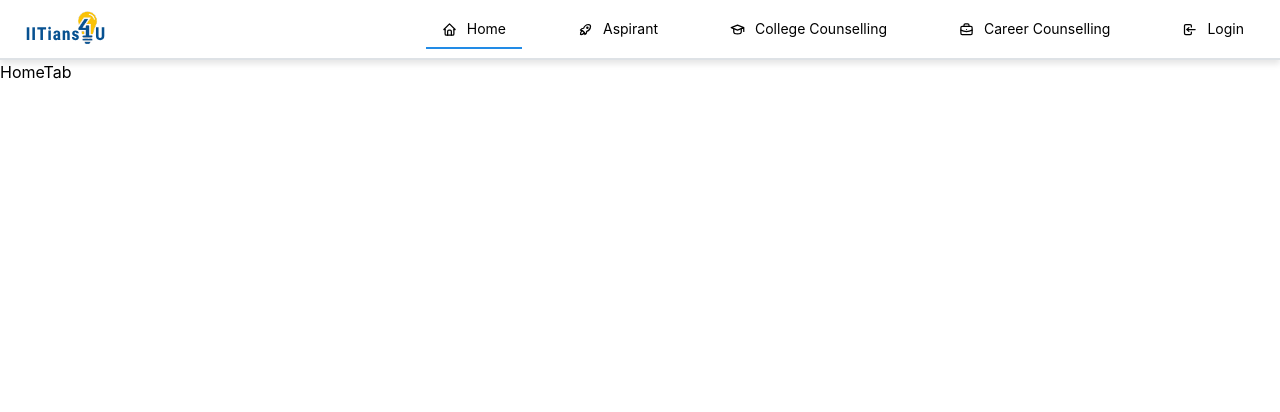
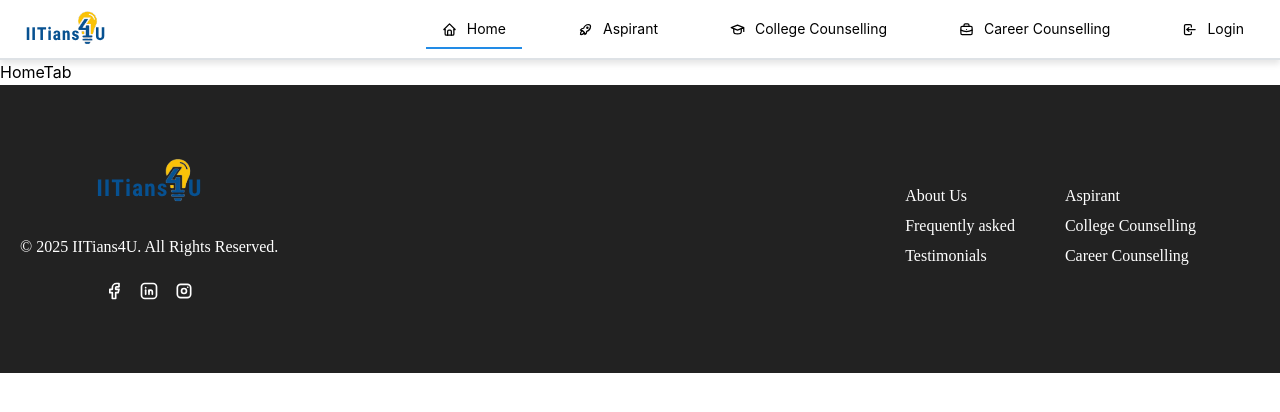
Before and after one commit to ishwar4230/iitian4u-frontend, a React (Create React App) app: page / in a window 1280 px wide. Shown: the top 412 px of the page. Built offline with nearby package versions, Linux system fonts and the light colour scheme.

Commit message:
Added Footer & css

```diff
--- a/src/HomePage.js
+++ b/src/HomePage.js
@@ -7,6 +7,9 @@ import {
   IconHome,
   IconSchool,
   IconBriefcase,
+  IconBrandFacebook,
+  IconBrandLinkedin,
+  IconBrandInstagram,
   IconLogin,
   IconUserCircle,
   IconRocket,
@@ -25,6 +28,7 @@ import Login from "./tabs/login/Login";
 import BookSlot from "./tabs/slot/BookSlot";
 import Profile from "./tabs/profile/Profile"; // Importing Profile tab
 import Logo from "./tabs/data/logo.svg";
+import "./HomePageStyle.css";
 
 const HomePage = () => {
   const [activeTab, setActiveTab] = useState("home");
@@ -71,6 +75,7 @@ const HomePage = () => {
   };
 
   return (
+    <>
     <Tabs value={activeTab} onChange={setActiveTab} style={{ width: "100%" }}>
       {/* Desktop Navbar - Hidden on Mobile */}
       {!isMobile && (
@@ -192,6 +197,33 @@ const HomePage = () => {
         )}
       </div>
     </Tabs>
+    <footer className="footer">
+  {/* Left Section */}
+  <div className="footer-left">
+    <img src={Logo} alt="IITians4U Logo" className="footer-logo" />
+    <p>© {new Date().getFullYear()} IITians4U. All Rights Reserved.</p>
+    <div className="social-icons">
+      <IconBrandFacebook size={20} />
+      <IconBrandLinkedin size={20} />
+      <IconBrandInstagram size={20} />
+    </div>
+  </div>
+
+  {/* Right Section */}
+  <div className="footer-right">
+    <ul>
+      <li><a href="/about">About Us</a></li>
+      <li><a href="/services">Frequently asked</a></li>
+      <li><a href="/contact">Testimonials</a></li>
+    </ul>
+    <ul>
+      <li><a href="/privacy">Aspirant</a></li>
+      <li><a href="/terms">College Counselling</a></li>
+      <li><a href="/faq">Career Counselling</a></li>
+    </ul>
+  </div>
+</footer>
+    </>
   );
 };
 
--- /dev/null
+++ b/src/HomePageStyle.css
@@ -0,0 +1,77 @@
+/*CODE FOR FOOTER*/
+.footer {
+    background: #222;
+    color: #fff;
+    padding: 20px;
+    height: 18rem;
+    display: flex;
+    justify-content: space-between;
+    align-items: center;
+    flex-wrap: wrap;
+    font-family:"Poppins"; /* Makes it responsive */
+  }
+
+  .footer-left {
+    display: flex;
+    flex-direction: column;
+    align-items: center;
+  }
+
+  .footer-logo {
+    width: 120px;
+    margin-bottom: 10px;
+  }
+
+  .social-icons {
+    display: flex;
+    gap: 15px;
+    margin-top: 5px;
+  }
+  .social-icons svg{
+    transition: color 0.3s ease-in-out; /* Smooth transition */
+    cursor: pointer;
+  }
+  .social-icons svg:hover{
+    color: #66b3ff;
+  }
+
+  /* Right Section */
+  .footer-right {
+    display: flex;
+    gap: 50px;
+    margin-right: 4rem; /* Adds spacing from the right */
+  }
+
+  .footer-right ul {
+    list-style: none;
+    padding: 0;
+  }
+
+  .footer-right ul li {
+    margin-bottom: 5px;
+  }
+
+  .footer-right ul li a {
+    color: #fff;
+    text-decoration: none;
+    transition: color 0.3s ease-in-out;
+  }
+  .footer-right ul li a:hover {
+    color: #66b3ff; /* Light blue shade on hover */
+  }
+
+  /* Responsive Design */
+  @media (max-width: 768px) {
+    .footer {
+      flex-direction: column;
+      align-items: center;
+      height:auto;
+      text-align: center;
+    }
+
+    .footer-right {
+      margin-right: 0; /* Removes extra spacing on mobile */
+      margin-top: 20px;
+      gap: 20px;
+    }
+  }
--- a/src/tabs/aspirant/Aspirant.js
+++ b/src/tabs/aspirant/Aspirant.js
@@ -6,6 +6,7 @@ import teamMembers from "./teamMembers.json" ; // JSON of Know Your Mentors
 import CardSlider from "./CardSlider";
 import AspirantTopImage from "../data/aspirant-page-top.png";
 import ContentAspirant from "./ContentAspirant";
+
 
 //Here the code for FAQ section in FAQitem.js is processed i.e. Integrate Q&A data stored in JSON to FAQItem component
 const FAQSection = () => {
@@ -66,6 +67,7 @@ const Aspirant = () => {
       </div>
       <h1 className="faqs-heading">Frequently asked</h1>
       <FAQSection />
+
     </div>
   );
 };
```
Also changed, not shown: src/tabs/aspirant/styleAspirant.css (line endings or trailing spaces).
